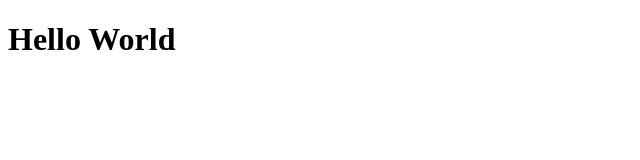
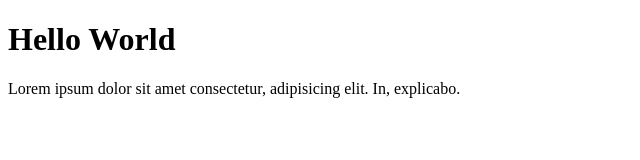
Before and after one commit to autophileaozora/aozora-git-test, a plain HTML site: page index.html in a window 1280 px wide. Shown: the whole page, without its empty margins (0-640 px from the left). Drawn offline with Linux system fonts and the light colour scheme.

Commit message:
menambahkan file

```diff
--- a/index.html
+++ b/index.html
@@ -9,6 +9,7 @@
 <body>
 
     <h1>Hello World</h1>
+    <p>Lorem ipsum dolor sit amet consectetur, adipisicing elit. In, explicabo.</p>
 
 </body>
 </html>
```
